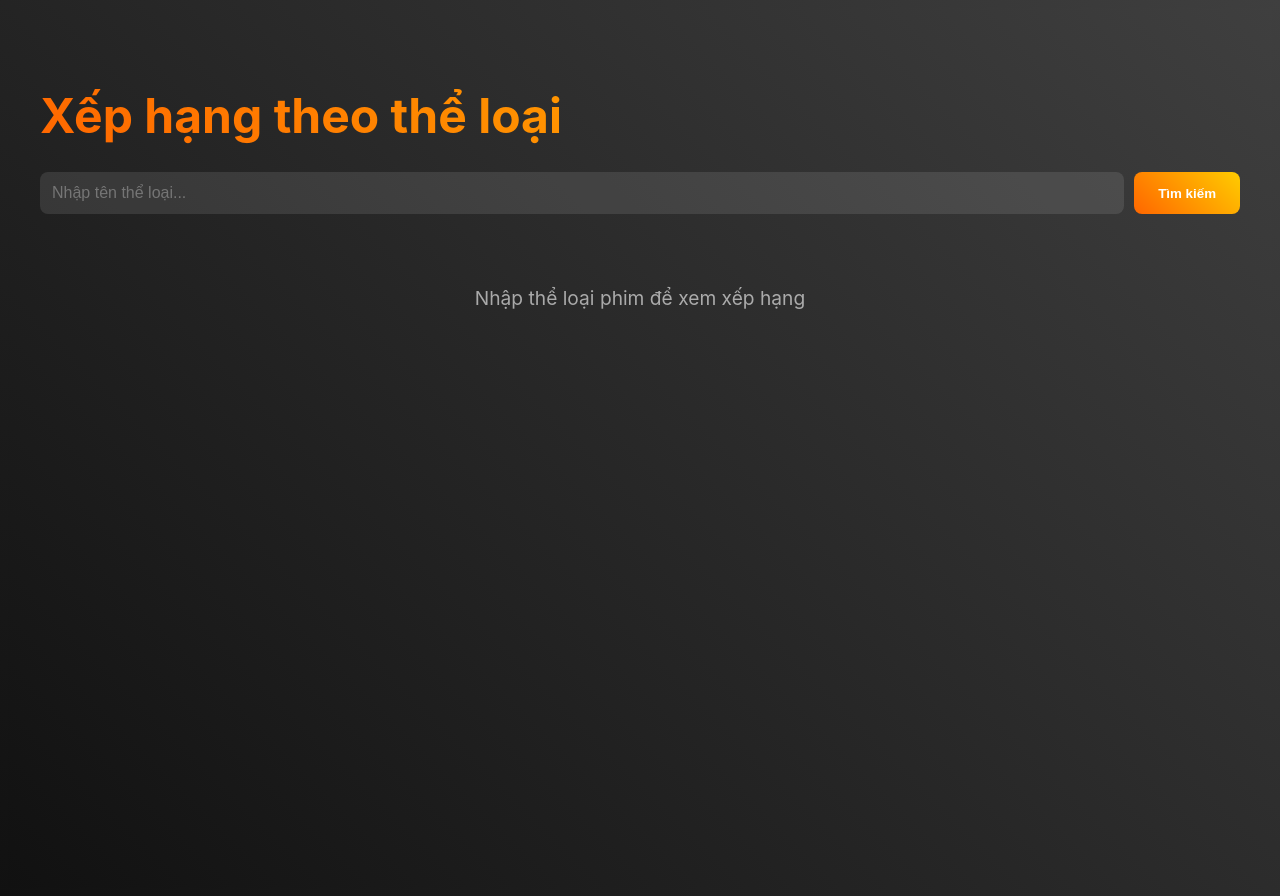
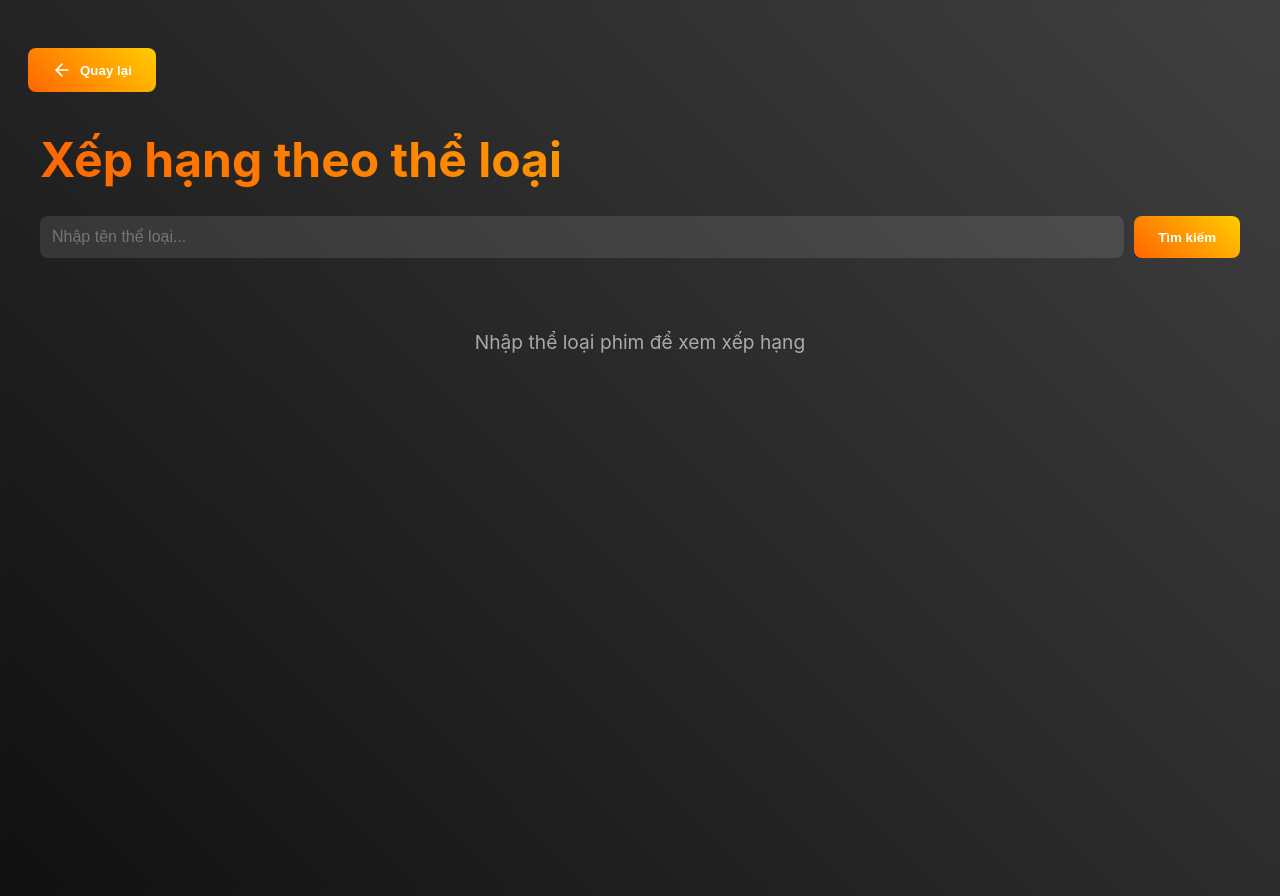
Before and after one commit to thaihoaho/BKartoon, a React (Vite) app: page /ranking in a window 1280 px wide. Built offline with nearby package versions, Linux system fonts and the light colour scheme.

Commit message:
update ranking

```diff
--- a/src/pages/ranking/RankingCategory.jsx
+++ b/src/pages/ranking/RankingCategory.jsx
@@ -1,10 +1,11 @@
 import { useState } from 'react'
 import { Img } from 'react-image'
-import { Star, Flame, AlertCircle } from 'lucide-react'
+import { Star, Flame, AlertCircle, ArrowLeft } from 'lucide-react'
 import classNames from 'classnames/bind'
 import styles from './RankingCategory.module.css'
 import defaultPoster from "../../assets/default.jpg";
 import posterMapping from '../movielist/mapping'
+import { useNavigate } from 'react-router-dom';
 
 const cx = classNames.bind(styles)
 
@@ -13,7 +14,7 @@ export default function RankingCategory() {
   const [movies, setMovies] = useState([])
   const [loading, setLoading] = useState(false)
   const [error, setError] = useState('')
-
+  const navigate = useNavigate();
   const handleSearch = async () => {
 
 
@@ -46,6 +47,13 @@ export default function RankingCategory() {
 
   return (
     <div className={cx('container')}>
+      <button
+        onClick={() => navigate('/home')}
+        className={cx('backButton')}
+      >
+        <ArrowLeft className={cx('backIcon')} />
+        Quay lại
+      </button>
       <div className={cx('content')}>
         <h1 className={cx('title')}>Xếp hạng theo thể loại</h1>
 
--- a/src/pages/ranking/RankingCategory.module.css
+++ b/src/pages/ranking/RankingCategory.module.css
@@ -175,3 +175,28 @@
     font-size: 20px;
     /* Tăng kích thước icon */
 }
+
+.backButton {
+    display: flex;
+    align-items: center;
+    gap: 8px;
+    padding: 12px 24px;
+    margin-bottom: 20px;
+    background: linear-gradient(45deg, #ff6600, #ffcc00);
+    border: none;
+    border-radius: 8px;
+    color: white;
+    font-weight: bold;
+    cursor: pointer;
+    transition: transform 0.3s ease, box-shadow 0.3s ease;
+}
+
+.backButton:hover {
+    transform: translateY(-2px);
+    box-shadow: 0 5px 15px rgba(255, 102, 0, 0.4);
+}
+
+.backIcon {
+    width: 20px;
+    height: 20px;
+}
```
